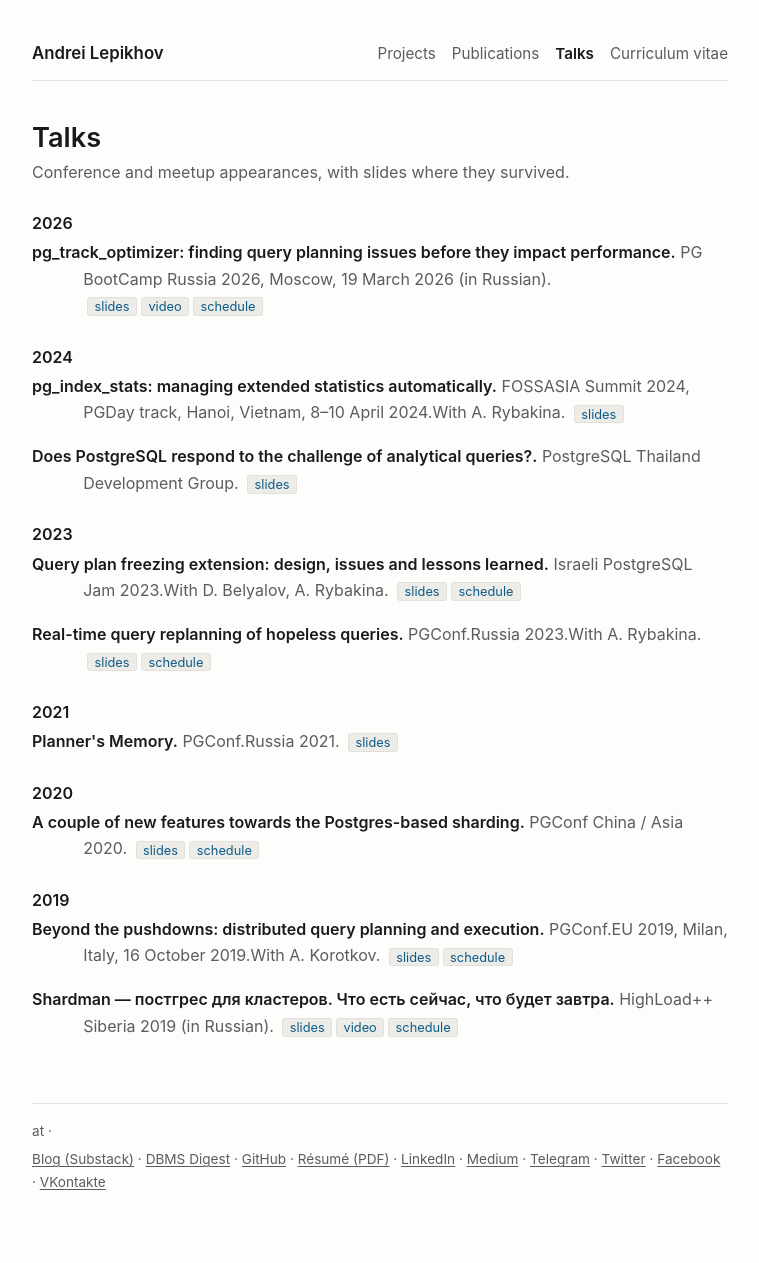
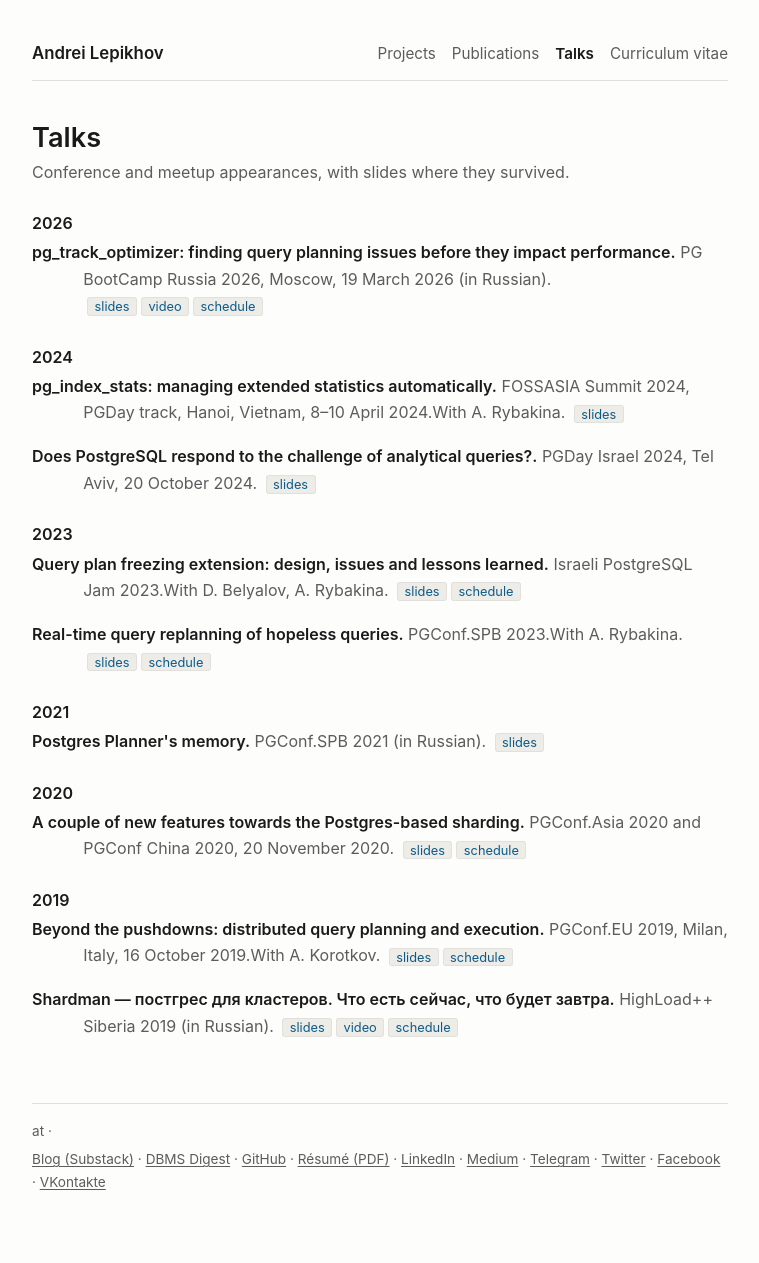
Before and after one commit to danolivo/danolivo.github.io, a Jekyll site: the page built from talks.md, in a window 1280 px wide. Shown: the whole page, without its empty margins (260-1019 px from the left). Built offline with Jekyll 4.4.1, drawn with Linux system fonts in a browser that asks for light colours.

Commit message:
Correct talk venues against the author's own talks list
danolivo.substack.com/p/talks is the authoritative record and disagrees
with what the decks' title slides say:

  analytical queries  Thailand Development Group -> PGDay Israel 2024,
                      Tel Aviv, 20 October (the deck footer names the
                      Thailand group, but the talk was in Tel Aviv)
  query replanning    PGConf.Russia 2023 -> PGConf.SPB 2023
  planner's memory    PGConf.Russia 2021 -> PGConf.SPB 2021, and the
                      title is "Postgres Planner's memory"
  sharding            dated 20 November 2020

The same list mentions two more sessions on shared work — AQO at
pgconf.dev 2024 and Adaptive Query Executor at PGConf.Spb 2024 — but the
organisers credit A. Rybakina as the speaker for both, so they are not
talks of his. The pgconf.dev session is linked from the AQO project
entry instead.

Co-Authored-By: Claude Opus 5 <noreply@anthropic.com>

```diff
--- a/_data/projects.yml
+++ b/_data/projects.yml
@@ -83,6 +83,10 @@
     nodes and reuse it during the next execution. Two significant hurdles were
     managed here: node signatures had to be invented to match cardinalities to
     specific nodes during planning, and the knowledge base had to be generalised.
+    Presented by A. Rybakina at pgconf.dev 2024.
+  links:
+    - name: pgconf.dev 2024 session
+      url: https://www.pgevents.ca/events/pgconfdev2024/sessions/session/147/
 
 - name: pg_track_optimizer
   group: extension
--- a/_data/talks.yml
+++ b/_data/talks.yml
@@ -22,7 +22,8 @@
 
 - year: 2024
   title: Does PostgreSQL respond to the challenge of analytical queries?
-  event: PostgreSQL Thailand Development Group
+  event: PGDay Israel 2024
+  place: Tel Aviv, 20 October 2024
   slides: /2024-Postgres-Analytics/postgres-analytics.pdf
 
 - year: 2023
@@ -34,19 +35,21 @@
 
 - year: 2023
   title: Real-time query replanning of hopeless queries
-  event: PGConf.Russia 2023
+  event: PGConf.SPB 2023
   coauthors: A. Rybakina
   url: https://pgconf.ru/en/talk/1589471
   slides: /2023-PGConf-spb/PGConf-Spb-2023.pdf
 
 - year: 2021
-  title: Planner's Memory
-  event: PGConf.Russia 2021
+  title: Postgres Planner's memory
+  event: PGConf.SPB 2021
+  lang: ru
   slides: /2021-PGConfRU/Planner's%20Memory.pdf
 
 - year: 2020
   title: A couple of new features towards the Postgres-based sharding
-  event: PGConf China / Asia 2020
+  event: PGConf.Asia 2020 and PGConf China 2020
+  place: 20 November 2020
   url: https://postgresconf.org/conferences/AsiaChina2020/program/proposals/a-couple-of-new-features-towards-the-postgres-based-sharding
   slides: /2020-PGConf_CN_ASIA/Lepikhov_PGConf_CN_Asia2020.odp
 
```
